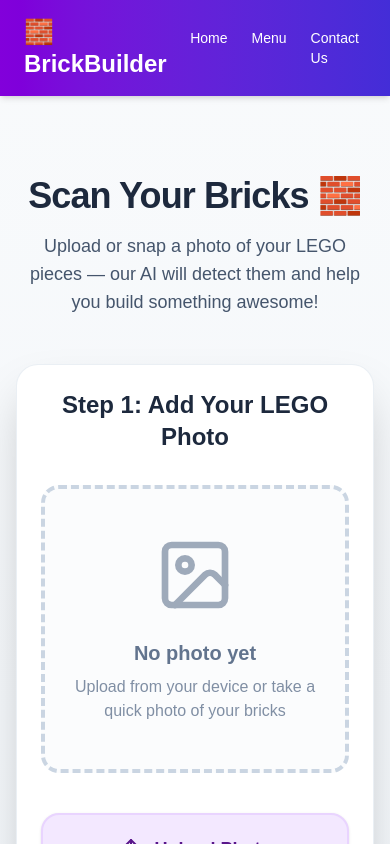
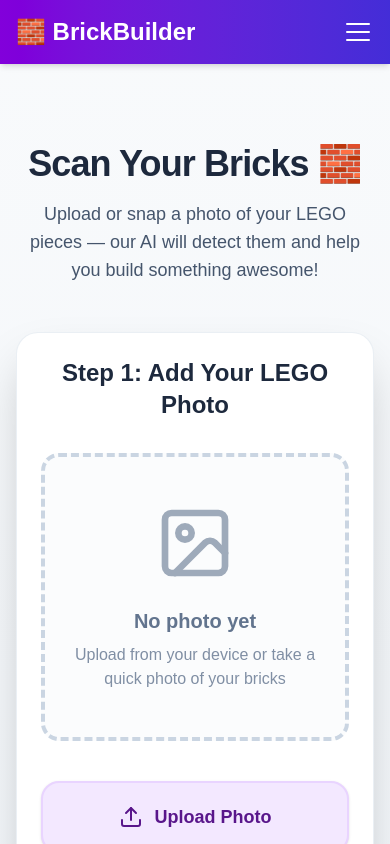
Before and after one commit to Sandhya273/brickbuilder, a Next.js app: page / in a window 390 px wide. Shown: the top 844 px of the page. Built offline with nearby package versions, Linux system fonts and the light colour scheme; no server answers.

Commit message:
mobile responsive

```diff
--- a/components/Header.js
+++ b/components/Header.js
@@ -1,16 +1,97 @@
+"use client";
+import { useState } from "react";
+
 export default function Header() {
+  const [isOpen, setIsOpen] = useState(false);
+
+  const toggleMenu = () => {
+    setIsOpen(!isOpen);
+  };
+
   return (
-    <header className="bg-gradient-to-r from-purple-700 to-indigo-700 text-white py-4 shadow-md sticky top-0 z-10">
-      <div className="max-w-6xl mx-auto px-6 flex items-center justify-between">
-        <div className="flex items-center gap-3">
-          <span className="text-2xl font-bold">🧱 BrickBuilder</span>
+    <header className="bg-gradient-to-r from-purple-700 to-indigo-700 text-white shadow-md sticky top-0 z-50">
+      <div className="max-w-6xl mx-auto px-4 sm:px-6 py-4">
+        <div className="flex items-center justify-between">
+          <div className="flex items-center gap-3">
+            <span className="text-2xl sm:text-3xl font-bold">🧱 BrickBuilder</span>
+          </div>
+
+          <nav className="hidden md:flex items-center gap-6 text-base font-medium">
+            <a
+              href="/"
+              className="hover:underline hover:text-purple-200 transition"
+            >
+              Home
+            </a>
+            <a
+              href="/Menu"
+              className="hover:underline hover:text-purple-200 transition"
+            >
+              Menu
+            </a>
+            <a
+              href="/ContactUs"
+              className="hover:underline hover:text-purple-200 transition"
+            >
+              Contact Us
+            </a>
+          </nav>
+
+          <button
+            className="md:hidden focus:outline-none"
+            onClick={toggleMenu}
+            aria-label="Toggle menu"
+            aria-expanded={isOpen}
+          >
+            <div className="w-8 h-8 flex flex-col justify-center items-center space-y-1.5">
+              <span
+                className={`block w-6 h-0.5 bg-white rounded-full transition-all duration-300 ease-in-out ${
+                  isOpen ? "rotate-45 translate-y-2" : ""
+                }`}
+              />
+              <span
+                className={`block w-6 h-0.5 bg-white rounded-full transition-all duration-300 ease-in-out ${
+                  isOpen ? "opacity-0" : ""
+                }`}
+              />
+              <span
+                className={`block w-6 h-0.5 bg-white rounded-full transition-all duration-300 ease-in-out ${
+                  isOpen ? "-rotate-45 -translate-y-2" : ""
+                }`}
+              />
+            </div>
+          </button>
         </div>
 
-        <nav className="flex gap-6 text-sm font-medium">
-          <a href="/" className="hover:underline hover:text-purple-200 transition">Home</a>
-          <a href="/Menu" className="hover:underline hover:text-purple-200 transition">Menu</a>
-          <a href="/ContactUs" className="hover:underline hover:text-purple-200 transition">Contact Us</a>
-        </nav>
+        <div
+          className={`md:hidden overflow-hidden transition-all duration-300 ease-in-out ${
+            isOpen ? "max-h-60 opacity-100 py-4" : "max-h-0 opacity-0 py-0"
+          }`}
+        >
+          <nav className="flex flex-col items-center gap-5 text-base font-medium">
+            <a
+              href="/"
+              className="hover:text-purple-200 transition"
+              onClick={() => setIsOpen(false)}
+            >
+              Home
+            </a>
+            <a
+              href="/Menu"
+              className="hover:text-purple-200 transition"
+              onClick={() => setIsOpen(false)}
+            >
+              Menu
+            </a>
+            <a
+              href="/ContactUs"
+              className="hover:text-purple-200 transition"
+              onClick={() => setIsOpen(false)}
+            >
+              Contact Us
+            </a>
+          </nav>
+        </div>
       </div>
     </header>
   );
```
